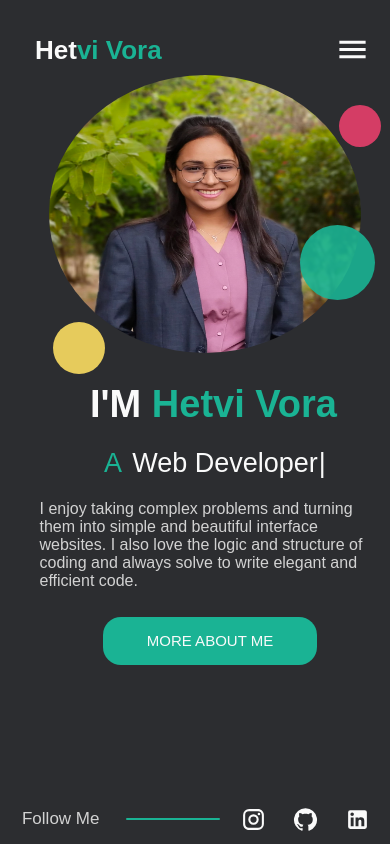
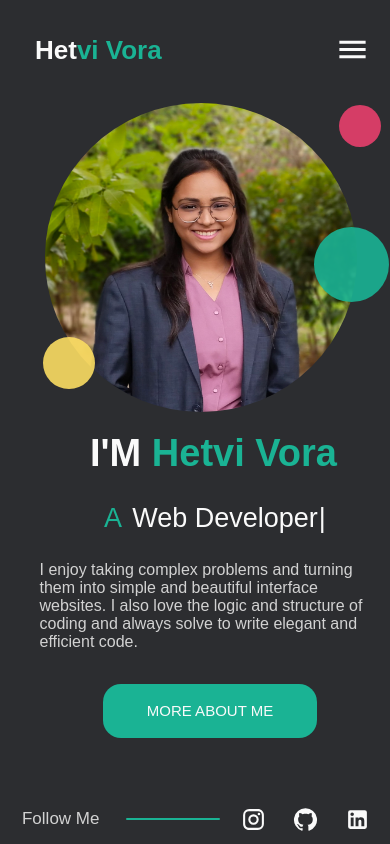
Before and after one commit to HetviVora3007/portfolio-website, a React (Create React App) app: page / in a window 390 px wide. Built offline with nearby package versions, Linux system fonts and the light colour scheme.

Commit message:
added some mediaquery

```diff
--- a/src/Pages/AboutPage/About.css
+++ b/src/Pages/AboutPage/About.css
@@ -195,13 +195,14 @@
 
 @media screen and (max-width: 550px) {
     .aboutpage-maincontainer {
+        width: 100%;
         height: 2200px;
     }
 
     .aboutpage-title-container {
         height: 6%;
         /* justify-content: left; */
-        margin-left: 10px;
+        /* margin-left: 10px; */
     }
 
     .aboutpage-title-container h1 {
@@ -221,7 +222,6 @@
         width: 100%;
         height: 35%;
         margin-top: 60px;
-        margin-left: 70px;
     }
 
     .aboutpage-personal-image {
@@ -271,4 +271,12 @@
     .myskill-title {
         height: 4%;
     }
+
+    .language-card-container {
+        margin: 18px;
+    }
+
+    .aboutpage-personal-image img {
+        margin-left: 60px;
+    }
 }
--- a/src/Pages/ContactPage/Contact.css
+++ b/src/Pages/ContactPage/Contact.css
@@ -258,30 +258,11 @@
         width: 60%;
         height: 10%;
         margin-left: 40px;
-        margin-bottom: 30px;
+        margin-bottom: 60px;
     }
 
-    @media screen and (max-width: 550px) {
-        .portfoliopage-maincontainer {
-            height: 1934px;
-        }
-
-        .portfoliopage-title-container {
-            height: 6%;
-            margin-top: 62px;
-        }
-
-        .portfoliopage-title-container h1 {
-            font-size: 40px;
-        }
-
-        .myportfolio-container {
-            margin-left: 0;
-            width: 100%;
-        }
-
-        .portfolio-link {
-            margin: 12px;
-        }
+    .contact-subcontainer {
+        width: 85%;
+        margin-left: 0;
     }
 }
--- a/src/Pages/HomePage/Home.css
+++ b/src/Pages/HomePage/Home.css
@@ -143,7 +143,7 @@
 @media screen and (max-width: 550px) {
 
     .homepage-subcontainer {
-        height: 90%;
+        height: 100%;
         flex-direction: column;
     }
 
@@ -187,23 +187,22 @@
     .rightside-containt {
         width: 80%;
         height: 83%;
-        margin: 10px 0 0 20px;
-        z-index: 100;
+        margin: 51px 0 0 12px;
     }
 
     .circle-2 {
         width: 52px;
         height: 52px;
-        top: 2px;
-        left: -235px;
+        top: 31px;
+        left: -255px;
         right: -2px;
     }
 
     .circle {
         width: 75px;
         height: 75px;
-        top: 225px;
-        right: 15px;
+        top: 227px;
+        right: 1px;
     }
 
     .flotting {
--- a/src/Pages/PortfolioPage/Portfolio.css
+++ b/src/Pages/PortfolioPage/Portfolio.css
@@ -50,3 +50,28 @@
     height: 100%;
     transition: .4s;
 }
+
+@media screen and (max-width: 550px) {
+    .portfoliopage-maincontainer {
+        height: 1934px;
+    }
+
+    .portfoliopage-title-container {
+        height: 6%;
+        margin-top: 62px;
+    }
+
+    .portfoliopage-title-container h1 {
+        font-size: 40px;
+    }
+
+    .myportfolio-container {
+        margin-left: 0;
+        width: 100%;
+    }
+
+    .portfolio-link {
+        margin: 12px;
+        width: 94%;
+    }
+}
```
Also changed, not shown: src/Pages/PortfolioPage/Portfolio.js (+0 -19 lines).
